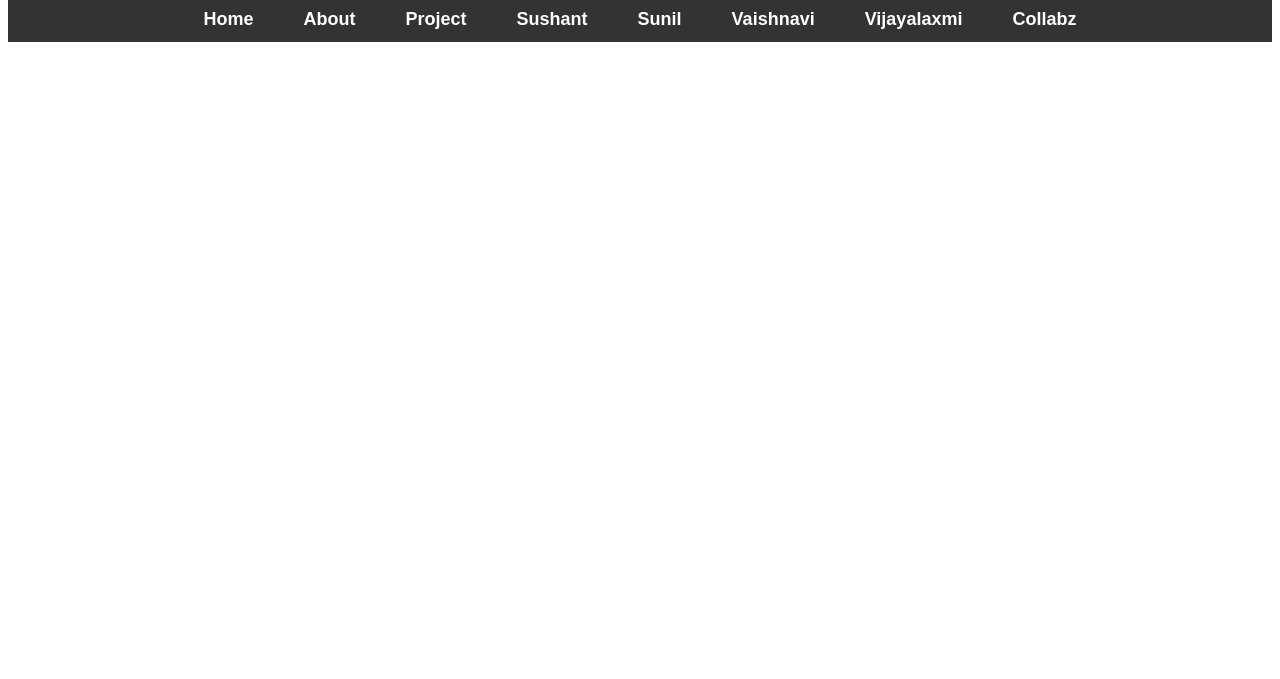
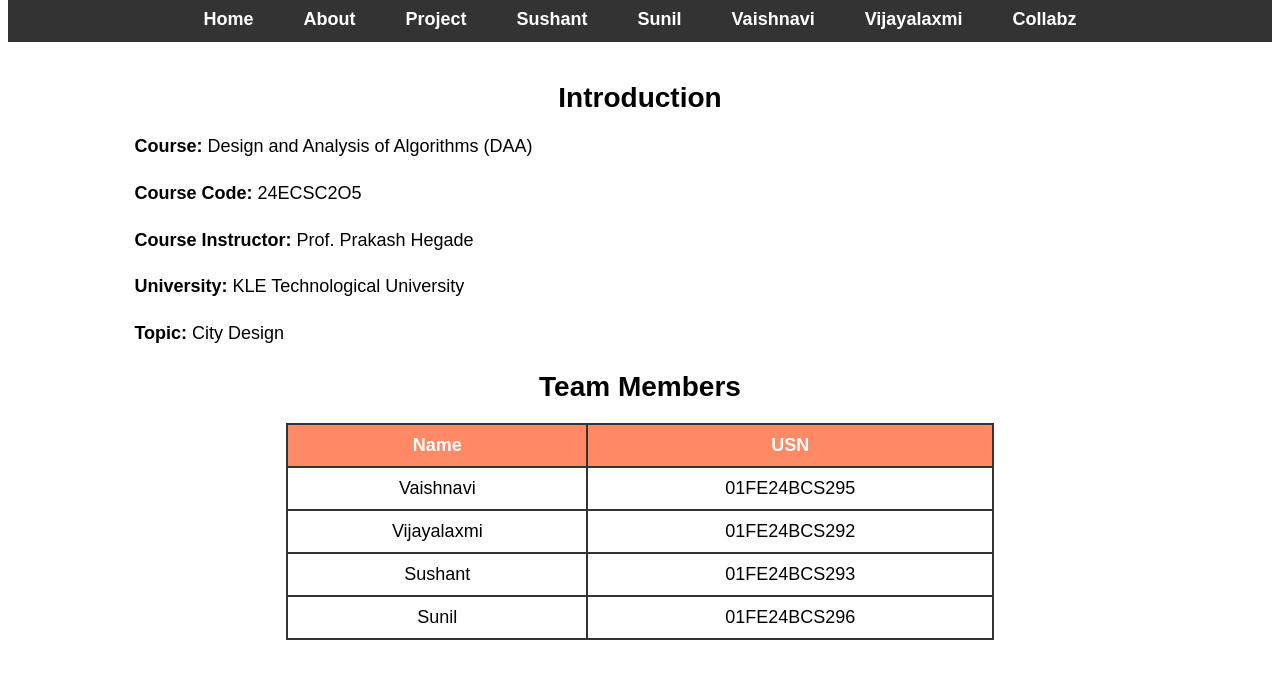
Before and after one commit to 01fe24bcs295/vaish, a plain HTML site: page index.html in a window 1280 px wide. Shown: the part 101-780 px from the top of the page. Drawn offline with Linux system fonts and the light colour scheme.

Commit message:
update index.html

```diff
--- a/index.html
+++ b/index.html
@@ -1,11 +1,10 @@
 <!DOCTYPE html>
 <html>
 <head>
-    <title>City Design</title>
+    <title>City Design - Home</title>
 
     <style>
-
-        /* Main header (CITY DESIGN) */
+        /* Header */
         .header {
             background: linear-gradient(to right, #ff8a65, #ffab80);
             padding: 25px 0;
@@ -17,7 +16,7 @@
             letter-spacing: 2px;
         }
 
-        /* Navigation bar */
+        /* Navbar */
         .navbar {
             background-color: #333;
             padding: 12px 0;
@@ -25,40 +24,114 @@
             justify-content: center;
         }
 
-        /* Nav links */
         .navbar a {
             color: white;
             text-decoration: none;
             margin: 0 25px;
             font-size: 18px;
-            font-family: Arial, sans-serif;
             font-weight: bold;
+            font-family: Arial;
         }
 
         .navbar a:hover {
             color: #ffab80;
         }
 
+        /* Content Section */
+        .container {
+            width: 80%;
+            margin: 40px auto;
+            font-family: Arial, sans-serif;
+        }
+
+        h2 {
+            text-align: center;
+            font-size: 28px;
+            margin-bottom: 10px;
+        }
+
+        p {
+            font-size: 18px;
+            line-height: 1.6;
+        }
+
+        /* Table Styling */
+        table {
+            width: 70%;
+            margin: 20px auto;
+            border-collapse: collapse;
+            font-size: 18px;
+        }
+
+        table, th, td {
+            border: 2px solid #333;
+        }
+
+        th, td {
+            padding: 10px;
+            text-align: center;
+        }
+
+        th {
+            background-color: #ff8a65;
+            color: white;
+        }
     </style>
 </head>
 
 <body>
 
-    <!-- Top Gradient Header -->
+    <!-- Header -->
     <div class="header">
         CITY DESIGN
     </div>
 
-    <!-- Navigation Bar -->
+    <!-- Navbar -->
     <div class="navbar">
-        <a href="#">Home</a>
+        <a href="index.html">Home</a>
         <a href="#">About</a>
         <a href="#">Project</a>
-        <a href="#">Sushant</a>
-        <a href="#">Sunil</a>
-        <a href="#">Vaishnavi</a>
-        <a href="#">Vijayalaxmi</a>
-        <a href="#">Collabz</a>
+        <a href="sushant.html">Sushant</a>
+        <a href="sunil.html">Sunil</a>
+        <a href="vaishnavi.html">Vaishnavi</a>
+        <a href="vijayalaxmi.html">Vijayalaxmi</a>
+        <a href="collabz.html">Collabz</a>
+    </div>
+
+    <!-- Main Content -->
+    <div class="container">
+        <h2>Introduction</h2>
+        <p><b>Course:</b> Design and Analysis of Algorithms (DAA)</p>
+        <p><b>Course Code:</b> 24ECSC2O5</p>
+        <p><b>Course Instructor:</b> Prof. Prakash Hegade</p>
+        <p><b>University:</b> KLE Technological University</p>
+        <p><b>Topic:</b> City Design</p>
+
+        <h2>Team Members</h2>
+
+        <table>
+            <tr>
+                <th>Name</th>
+                <th>USN</th>
+            </tr>
+            <tr>
+                <td>Vaishnavi</td>
+                <td>01FE24BCS295</td>
+            </tr>
+            <tr>
+                <td>Vijayalaxmi</td>
+                <td>01FE24BCS292</td>
+            </tr>
+            <tr>
+                <td>Sushant</td>
+                <td>01FE24BCS293</td>
+            </tr>
+            <tr>
+                <td>Sunil</td>
+                <td>01FE24BCS296</td>
+            </tr>
+        </table>
+
     </div>
 
 </body>
```
